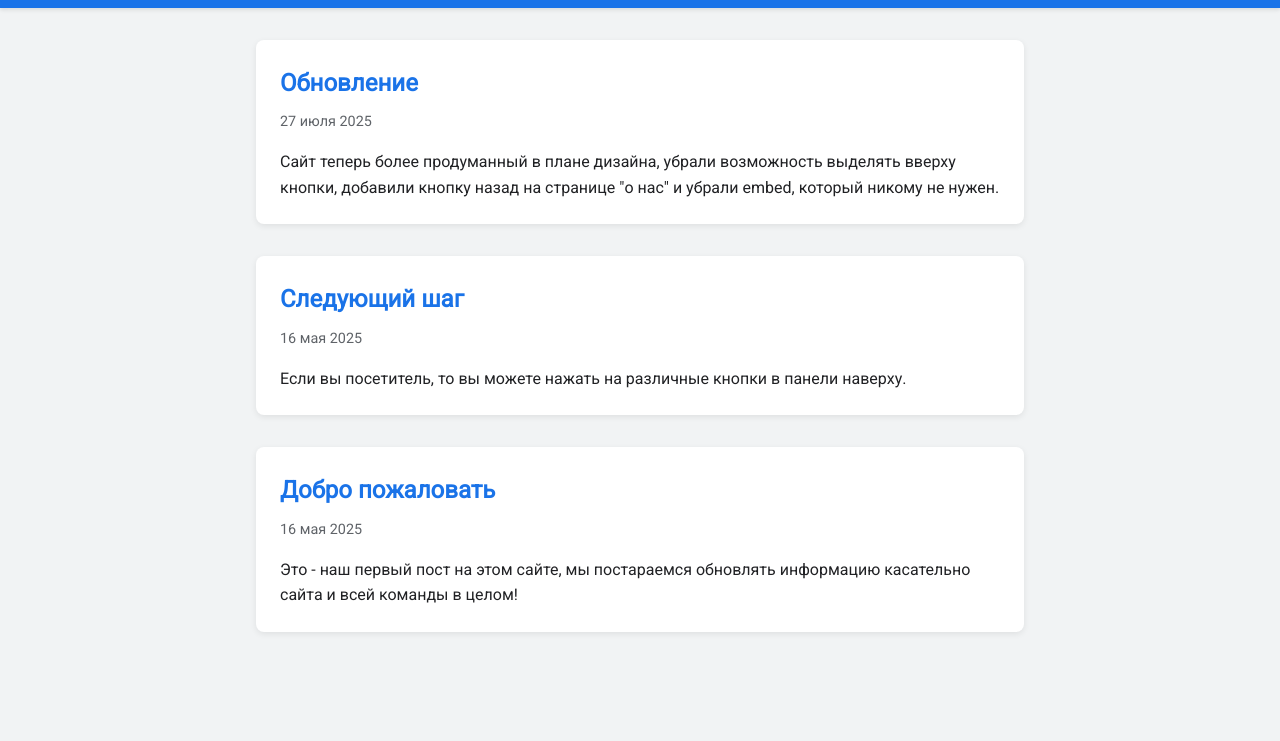
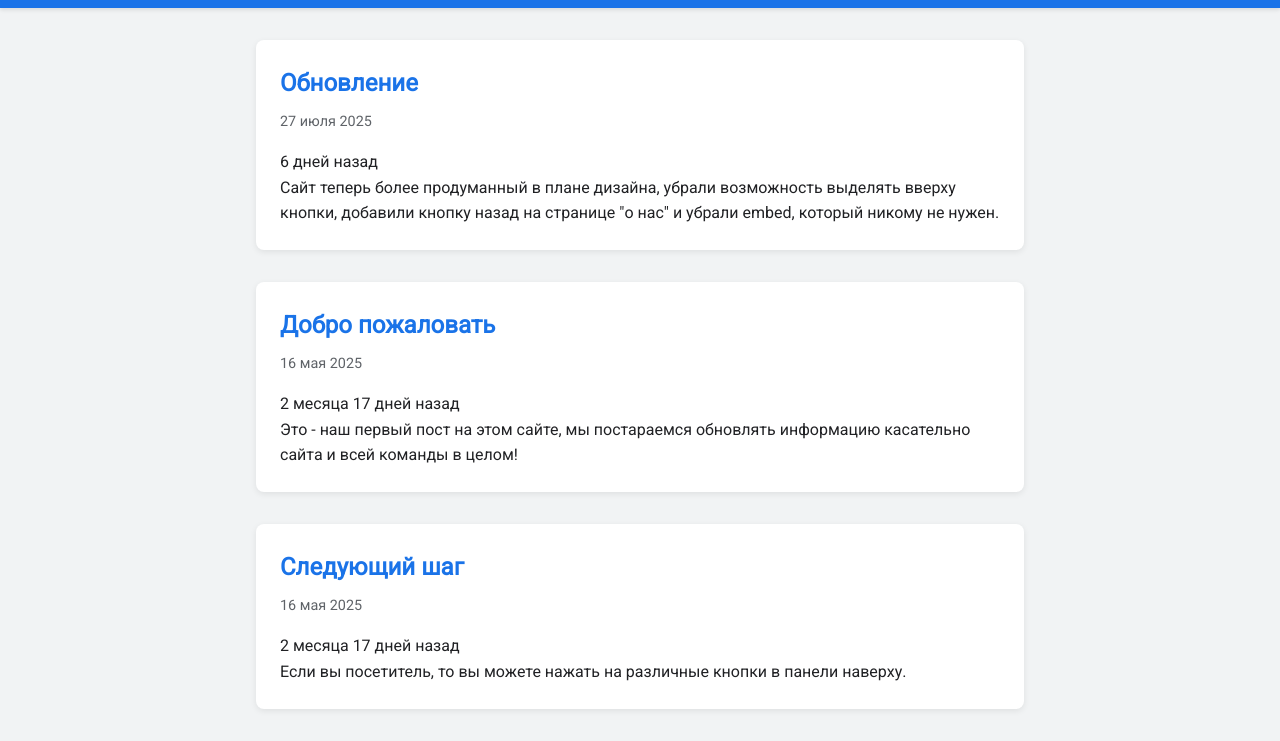
Before and after one commit to DomerTV/domertv.github.io, a plain HTML site: page index.html in a window 1280 px wide. Shown: the part 76-817 px from the top of the page. Drawn offline with Linux system fonts and the light colour scheme.

Commit message:
Update index.html

```diff
--- a/index.html
+++ b/index.html
@@ -22,20 +22,78 @@
 	<article class="post">
       <h2>Обновление</h2>
       <div class="date">27 июля 2025</div>
+	  <div class="days-passed"></div>
       <p>Сайт теперь более продуманный в плане дизайна, убрали возможность выделять вверху кнопки, добавили кнопку назад на странице "о нас" и убрали embed, который никому не нужен.</p>
-    </article>
-
-	<article class="post">
-      <h2>Следующий шаг</h2>
-      <div class="date">16 мая 2025</div>
-      <p>Если вы посетитель, то вы можете нажать на различные кнопки в панели наверху.</p>
     </article>
 
     <article class="post">
       <h2>Добро пожаловать</h2>
       <div class="date">16 мая 2025</div>
+	  <div class="days-passed"></div>
       <p>Это - наш первый пост на этом сайте, мы постараемся обновлять информацию касательно сайта и всей команды в целом!</p>
     </article>
+
+    <article class="post">
+      <h2>Следующий шаг</h2>
+      <div class="date">16 мая 2025</div>
+	  <div class="days-passed"></div>
+      <p>Если вы посетитель, то вы можете нажать на различные кнопки в панели наверху.</p>
+    </article>
+	<script>
+		document.addEventListener("DOMContentLoaded", function () {
+		  const monthNames = {
+			ru: [
+			  "января", "февраля", "марта", "апреля", "мая", "июня",
+			  "июля", "августа", "сентября", "октября", "ноября", "декабря"
+			]
+		  };
+
+		  document.querySelectorAll(".post").forEach(post => {
+			const dateEl = post.querySelector(".date");
+			const outputEl = post.querySelector(".days-passed");
+
+			if (!dateEl || !outputEl) return;
+
+			const dateText = dateEl.textContent.trim();
+			const [day, monthName, year] = dateText.split(" ");
+			const monthIndex = monthNames.ru.indexOf(monthName);
+			const postDate = new Date(parseInt(year), monthIndex, parseInt(day));
+			const now = new Date();
+
+			let years = now.getFullYear() - postDate.getFullYear();
+			let months = now.getMonth() - postDate.getMonth();
+			let days = now.getDate() - postDate.getDate();
+
+			if (days < 0) {
+			  months--;
+			  const prevMonth = new Date(now.getFullYear(), now.getMonth(), 0);
+			  days += prevMonth.getDate();
+			}
+
+			if (months < 0) {
+			  years--;
+			  months += 12;
+			}
+
+			// форматирование
+			let parts = [];
+			if (years > 0) parts.push(`${years} ${declension(years, ['год', 'года', 'лет'])}`);
+			if (months > 0) parts.push(`${months} ${declension(months, ['месяц', 'месяца', 'месяцев'])}`);
+			if (days > 0 || parts.length === 0) parts.push(`${days} ${declension(days, ['день', 'дня', 'дней'])}`);
+
+			outputEl.textContent = `${parts.join(" ")} назад`;
+		  });
+
+		  function declension(number, words) {
+			number = Math.abs(number) % 100;
+			let n1 = number % 10;
+			if (number > 10 && number < 20) return words[2];
+			if (n1 > 1 && n1 < 5) return words[1];
+			if (n1 == 1) return words[0];
+			return words[2];
+		  }
+		});
+	</script>
   </main>
 </body>
 </html>
```
